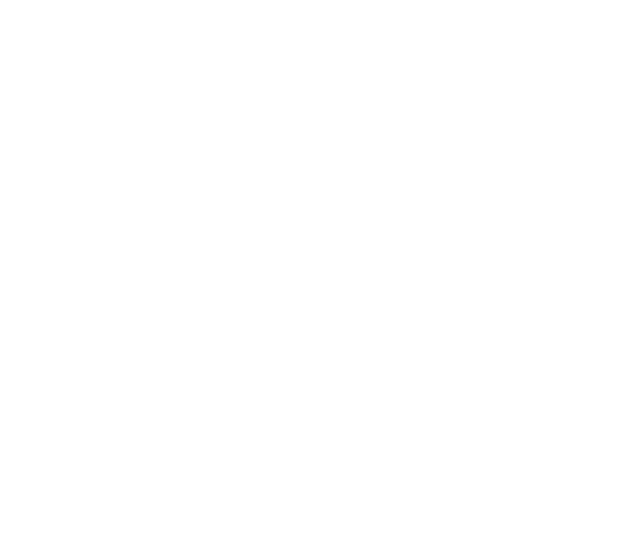
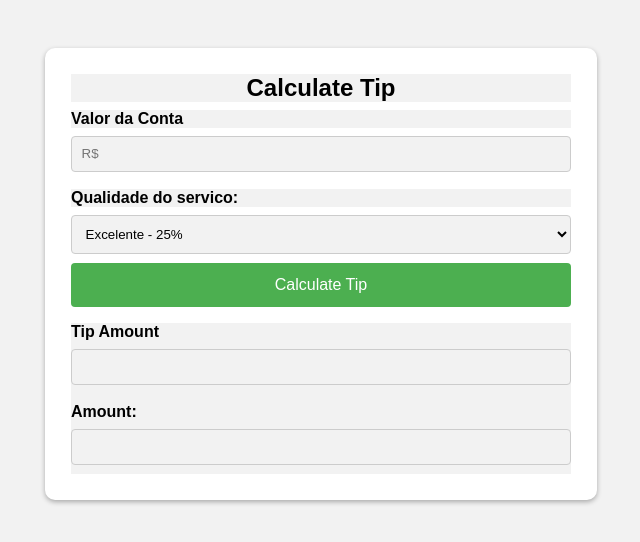
Before and after one commit to Deividmattos/calculateTip, a plain HTML site: page index.html in a window 1280 px wide. Shown: the whole page, without its empty margins (319-959 px from the left). Drawn offline with Linux system fonts and the light colour scheme.

Commit message:
Last update

```diff
--- a/css/global.css
+++ b/css/global.css
@@ -0,0 +1,50 @@
+* {
+  margin: 0;
+  padding: 0;
+  background-color: #f2f2f2;
+  font-family: Arial;
+}
+.container {
+  background-color: #fff;
+  border-radius: 10px;
+  box-shadow: 0 2px 5px rgba(0, 0, 0, 0.3);
+  margin: 3rem auto;
+  max-width: 500px;
+  padding: 1.6rem;
+}
+h2 {
+  text-align: center;
+}
+label {
+  display: block;
+  font-weight: bold;
+  margin: 0.5rem 0;
+}
+input,
+select {
+  border: 1px solid #ccc;
+  border-radius: 4px;
+  box-sizing: border-box;
+  margin-bottom: 0.6rem;
+  padding: 0.6rem;
+  width: 100%;
+}
+button {
+  background-color: #4caf50;
+  border: none;
+  border-radius: 4px;
+  color: #fff;
+  cursor: pointer;
+  font-size: 1rem;
+  margin-bottom: 0.5rem;
+  padding: 0.8rem;
+  width: 100%;
+  transition: 0.4s;
+}
+button:hover {
+  background-color: #3e8e41;
+}
+input:disable {
+  color: #777;
+  background-color: #f2f2f2;
+}
--- a/index.html
+++ b/index.html
@@ -4,8 +4,28 @@
     <meta charset="UTF-8" />
     <meta name="viewport" content="width=device-width, initial-scale=1.0" />
     <link rel="stylesheet" href="css/global.css" />
-    <script src="js/script.js"></script>
+    <script src="js/script.js" defer></script>
     <title>Calculate Tip</title>
   </head>
-  <body></body>
+  <body>
+    <div class="container">
+      <h2>Calculate Tip</h2>
+      <label for="billAmount">Valor da Conta</label>
+      <input type="number" id="billAmount" name="billAmount" placeholder="R$" />
+      <label for="serviceQuality">Qualidade do servico:</label>
+      <select name="serviceQuality" id="serviceQuality">
+        <option value="0.25">Excelente - 25%</option>
+        <option value="0.1">Otimo - 10%</option>
+        <option value="0.08">Bom - 8%</option>
+        <option value="0.05">Ruim - 5%</option>
+      </select>
+      <button id="calculateBtn">Calculate Tip</button>
+      <div class="result">
+        <label for="tipAmount">Tip Amount</label>
+        <input type="text" id="tipAmount" name="tipAmount" disabled />
+        <label for="totalAmount">Amount:</label>
+        <input type="text" name="totalAmount" id="totalAmount" disabled />
+      </div>
+    </div>
+  </body>
 </html>
--- a/js/script.js
+++ b/js/script.js
@@ -0,0 +1,27 @@
+const calculateBtn = document.querySelector("#calculateBtn");
+
+function calculateTip() {
+  const billAmount = parseFloat(document.querySelector("#billAmount").value);
+  const serviceQuality = document.querySelector("#serviceQuality").value;
+
+  if (billAmount === "") {
+    alert("Por favor, preencha os dados");
+    return;
+  }
+  const tipAmount = billAmount * serviceQuality;
+  const totalAmount = billAmount + tipAmount;
+
+  const tipAmountInput = document.querySelector("#tipAmount");
+  const totalAmountInput = document.querySelector("#totalAmount");
+
+  tipAmountInput.value = tipAmount.toLocaleString("pt-BR", {
+    style: "currency",
+    currency: "BRL",
+  });
+  totalAmountInput.value = totalAmount.toLocaleString("pt-BR", {
+    style: "currency",
+    currency: "BRL",
+  });
+}
+
+calculateBtn.addEventListener("click", calculateTip);
```
